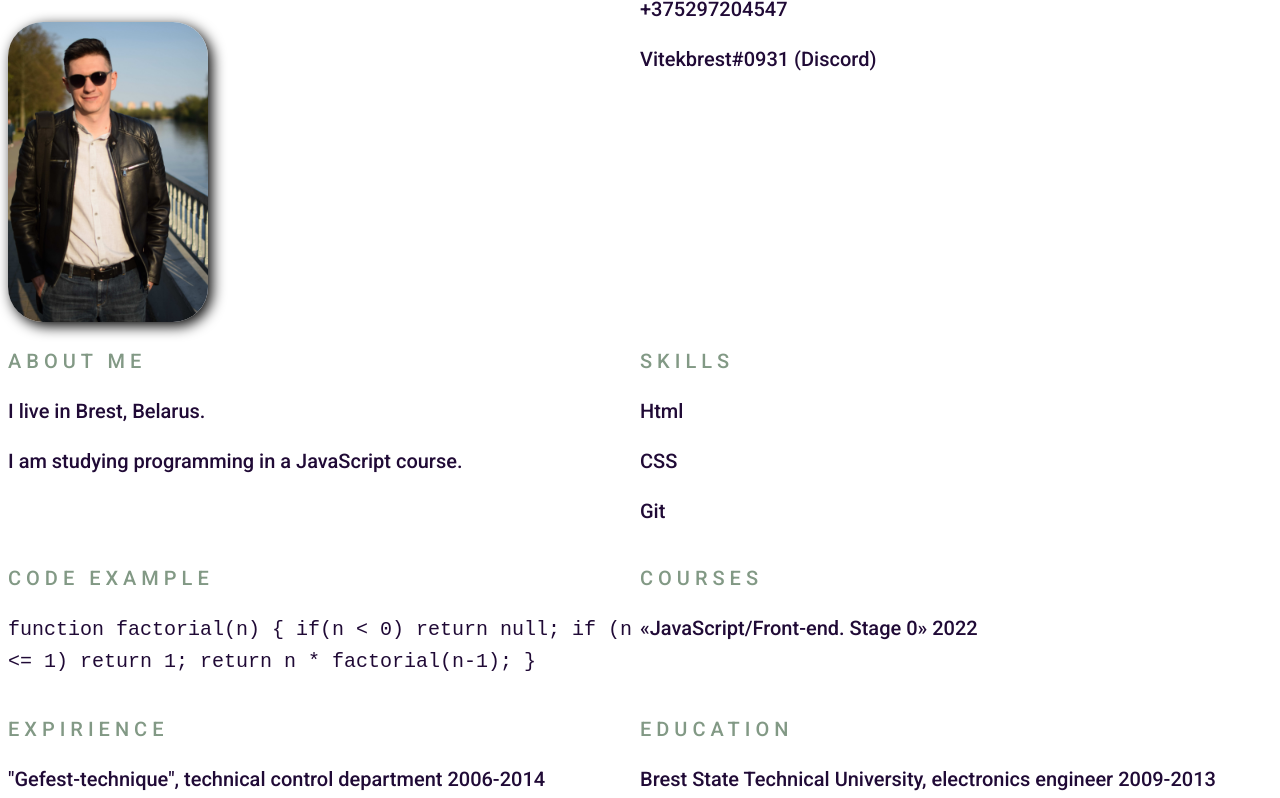
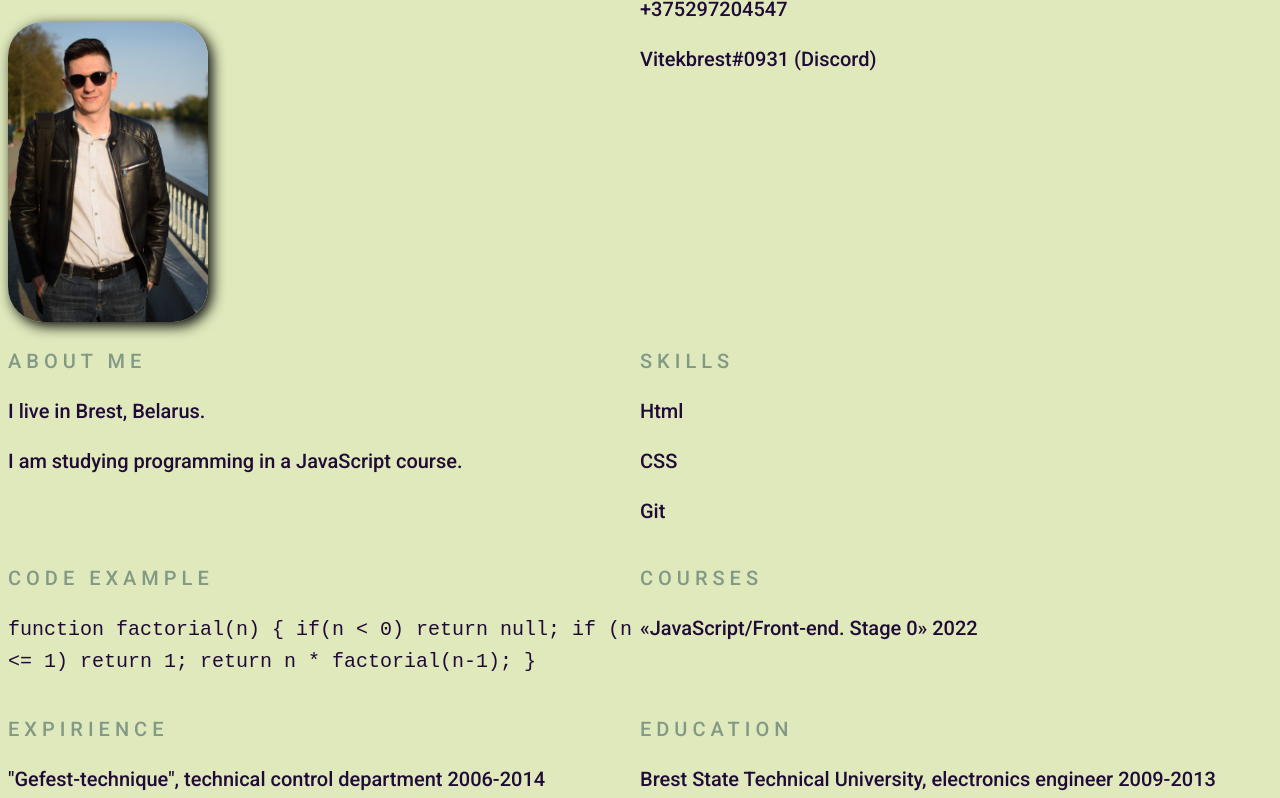
Before and after one commit to Vitekbrest/rsschool-cv, a plain HTML site: page index.html in a window 1280 px wide. Shown: the part 171-969 px from the top of the page. Drawn offline with Linux system fonts and the light colour scheme.

Commit message:
feat: background color

```diff
--- a/style.css
+++ b/style.css
@@ -11,10 +11,11 @@
     box-sizing: border-box;
 }
 
-body {
+.body {
     display: flex;
     flex-direction: column;
     justify-content: space-between;
+    background: #dfe9bc;
 }
 
 .container {
```
